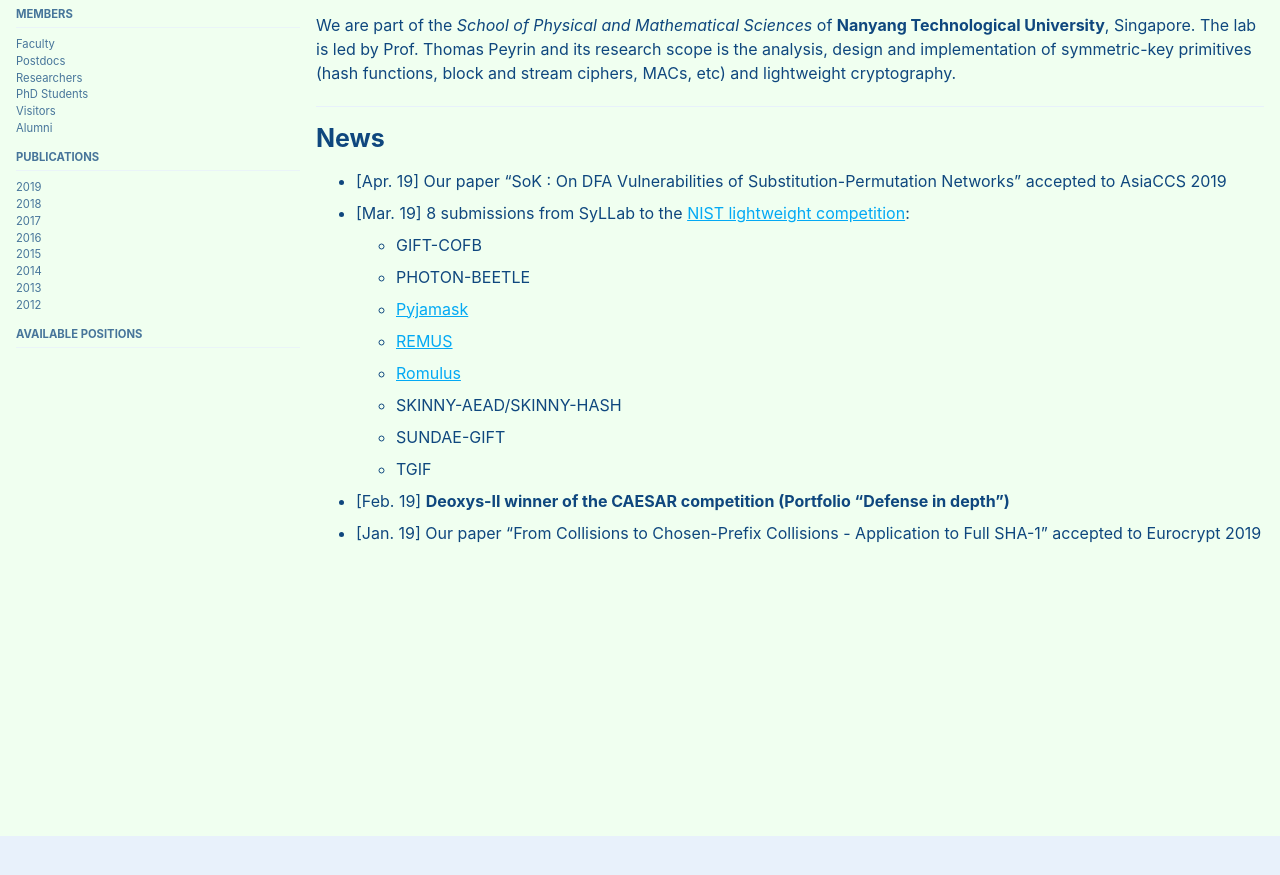
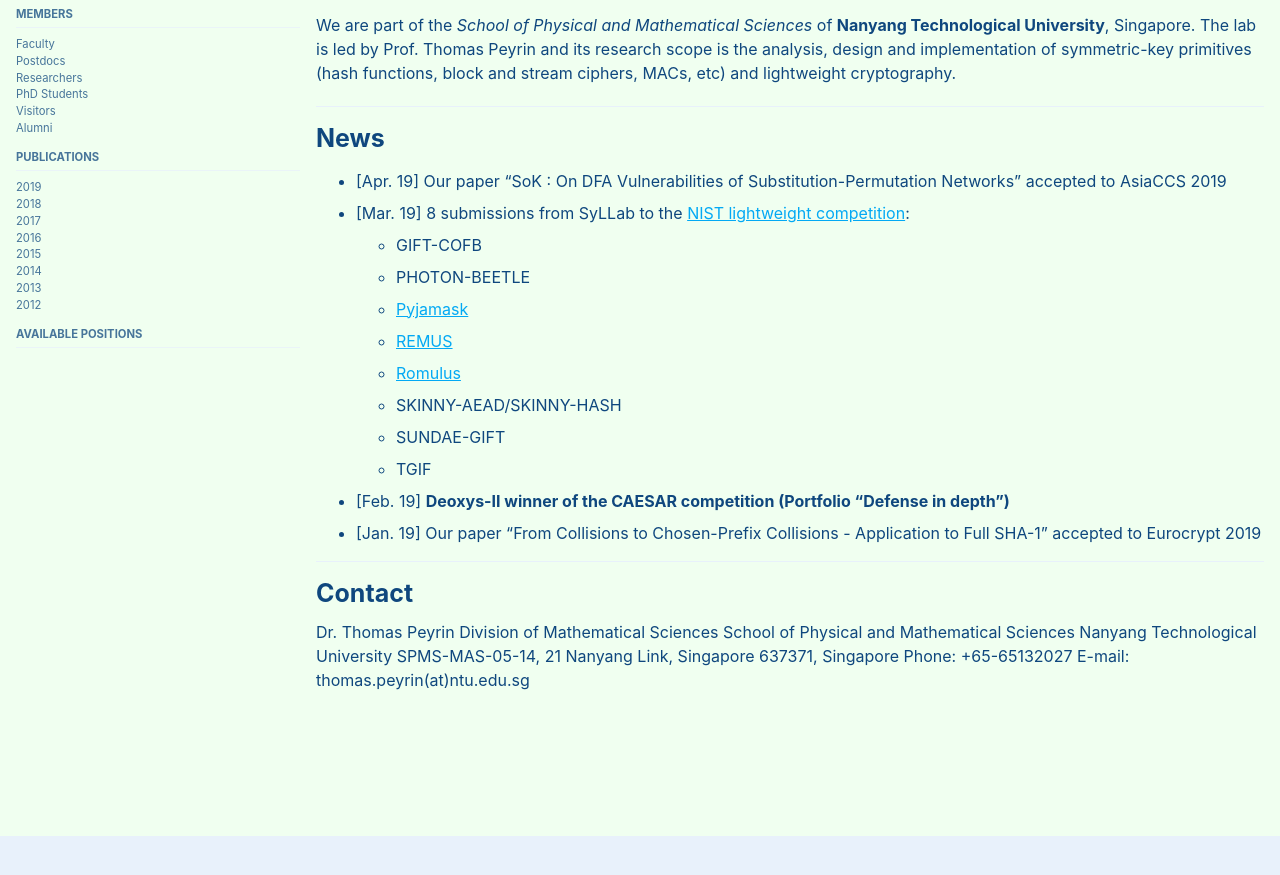
Before and after one commit to thomaspeyrin/web, a Jekyll site: the page built from index.md, in a window 1280 px wide and 900 px high, scrolled down 113 px. Shown: the top 875 px of the window. Built offline with Jekyll 4.4.1, drawn with Linux system fonts in a browser that asks for light colours; cached includes are drawn as plain includes; nearby versions of some CDN libraries.

Commit message:
Update index.md

```diff
--- a/index.md
+++ b/index.md
@@ -26,3 +26,16 @@ We are part of the *School of Physical and Mathematical Sciences* of **Nanyang T
   - TGIF
 - \[Feb. 19\] **Deoxys-II winner of the CAESAR competition (Portfolio "Defense in depth")**
 - \[Jan. 19\] Our paper "From Collisions to Chosen-Prefix Collisions - Application to Full SHA-1" accepted to Eurocrypt 2019
+
+
+---
+
+# Contact
+
+Dr. Thomas Peyrin
+Division of Mathematical Sciences
+School of Physical and Mathematical Sciences
+Nanyang Technological University
+SPMS-MAS-05-14, 21 Nanyang Link, Singapore 637371, Singapore
+Phone: +65-65132027
+E-mail: thomas.peyrin(at)ntu.edu.sg
```
